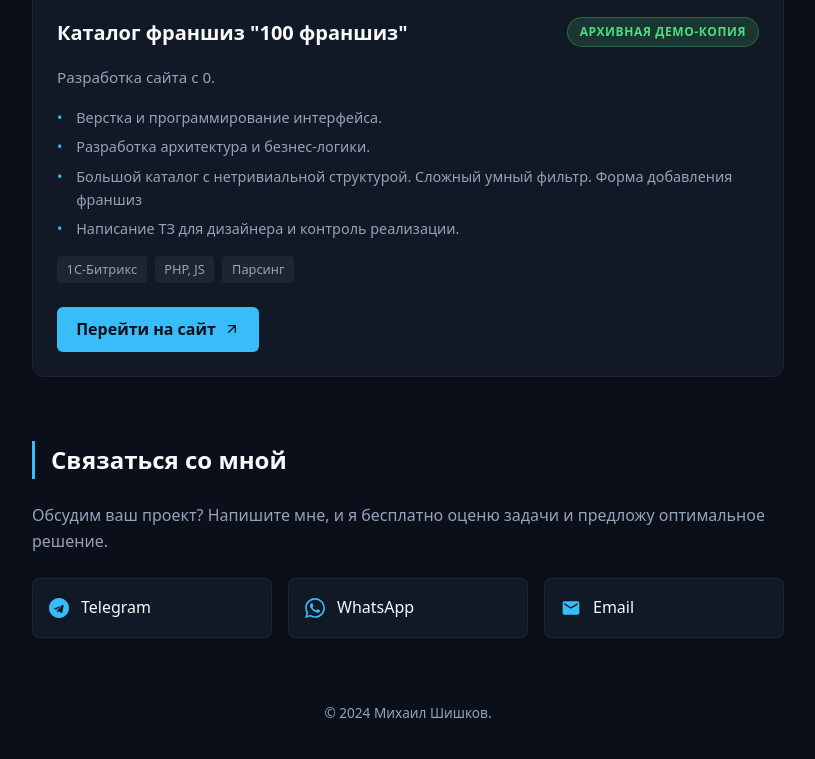
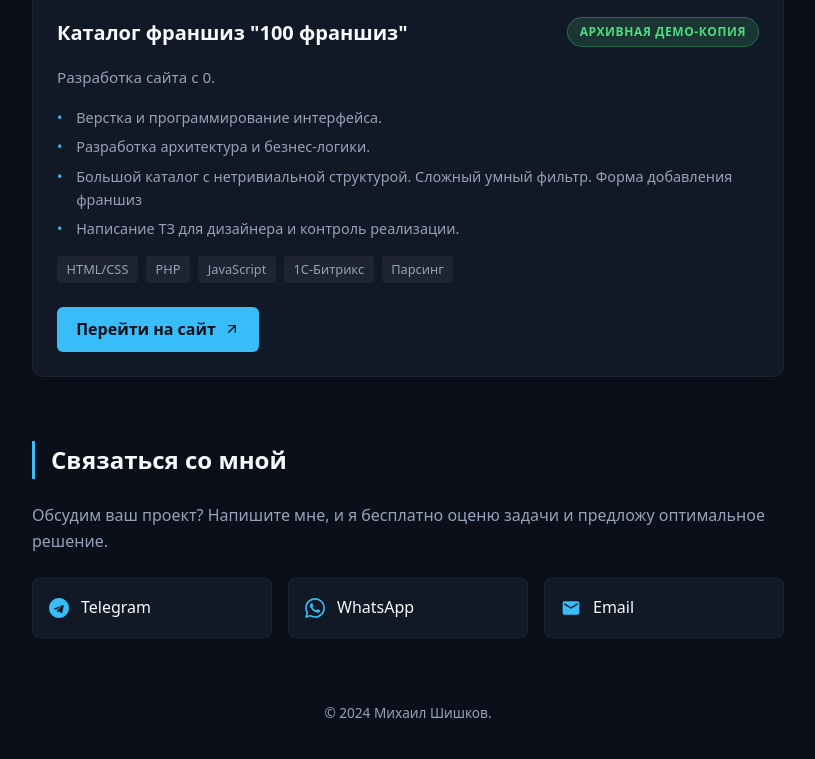
Before and after one commit to saitbl/saitbl.github.io, a plain HTML site: page index.html in a window 1280 px wide. Shown: the part 2293-3052 px from the top of the page, without its empty margins (232-1047 px from the left). Drawn offline with Linux system fonts and the light colour scheme.

Commit message:
Добавлено 3 проекта 2

```diff
--- a/index.html
+++ b/index.html
@@ -418,8 +418,10 @@
                         </ul>
                     </div>
                     <div class="tech-stack">
+                        <span class="tech-tag">HTML/CSS</span>
+                        <span class="tech-tag">PHP</span>
+                        <span class="tech-tag">JavaScript</span>
                         <span class="tech-tag">1С-Битрикс</span>
-                        <span class="tech-tag">PHP, JS</span>
                         <span class="tech-tag">Парсинг</span>
                     </div>
                     <a href="https://saitbl.github.io/projects/100franshiz/" class="btn" target="_blank">
```
